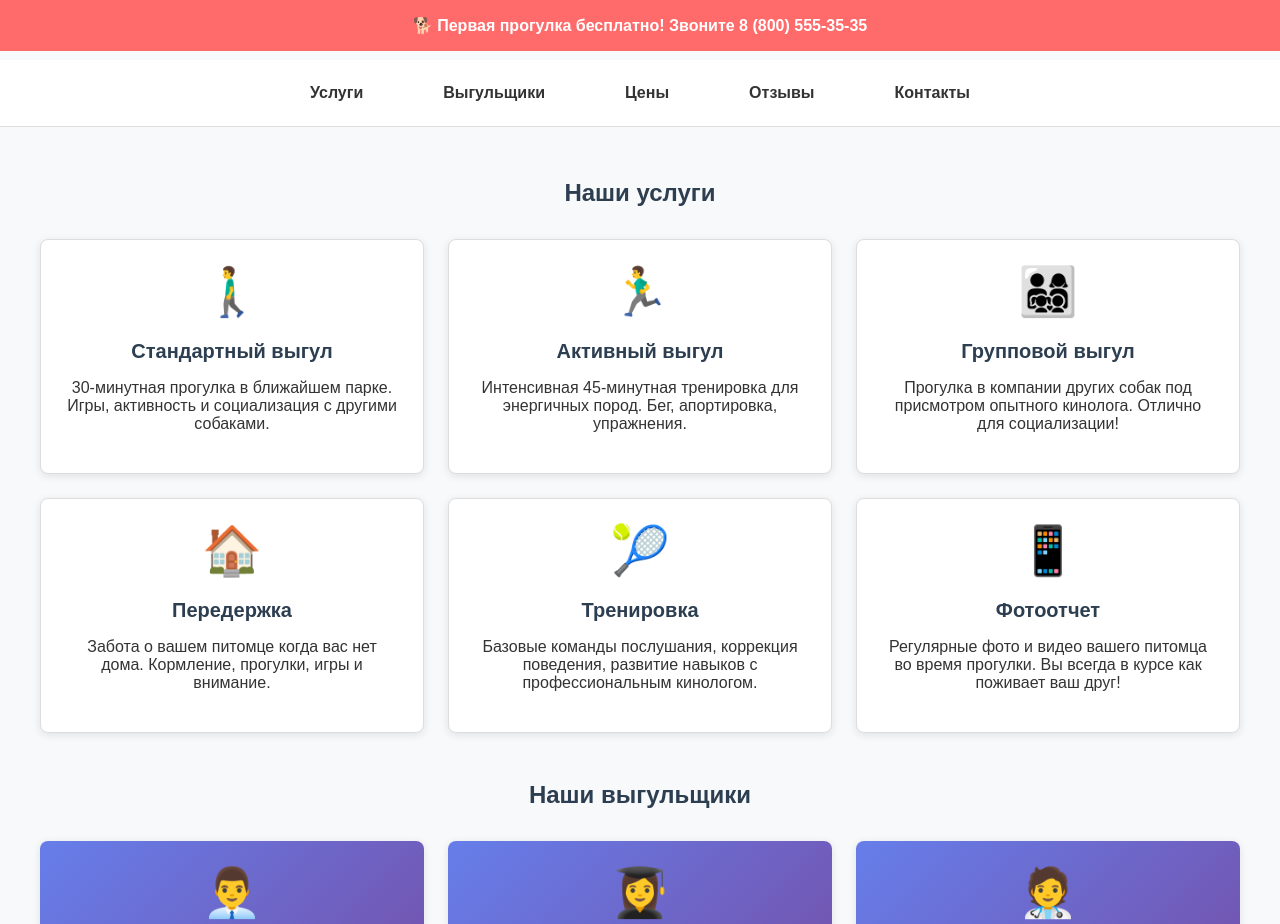
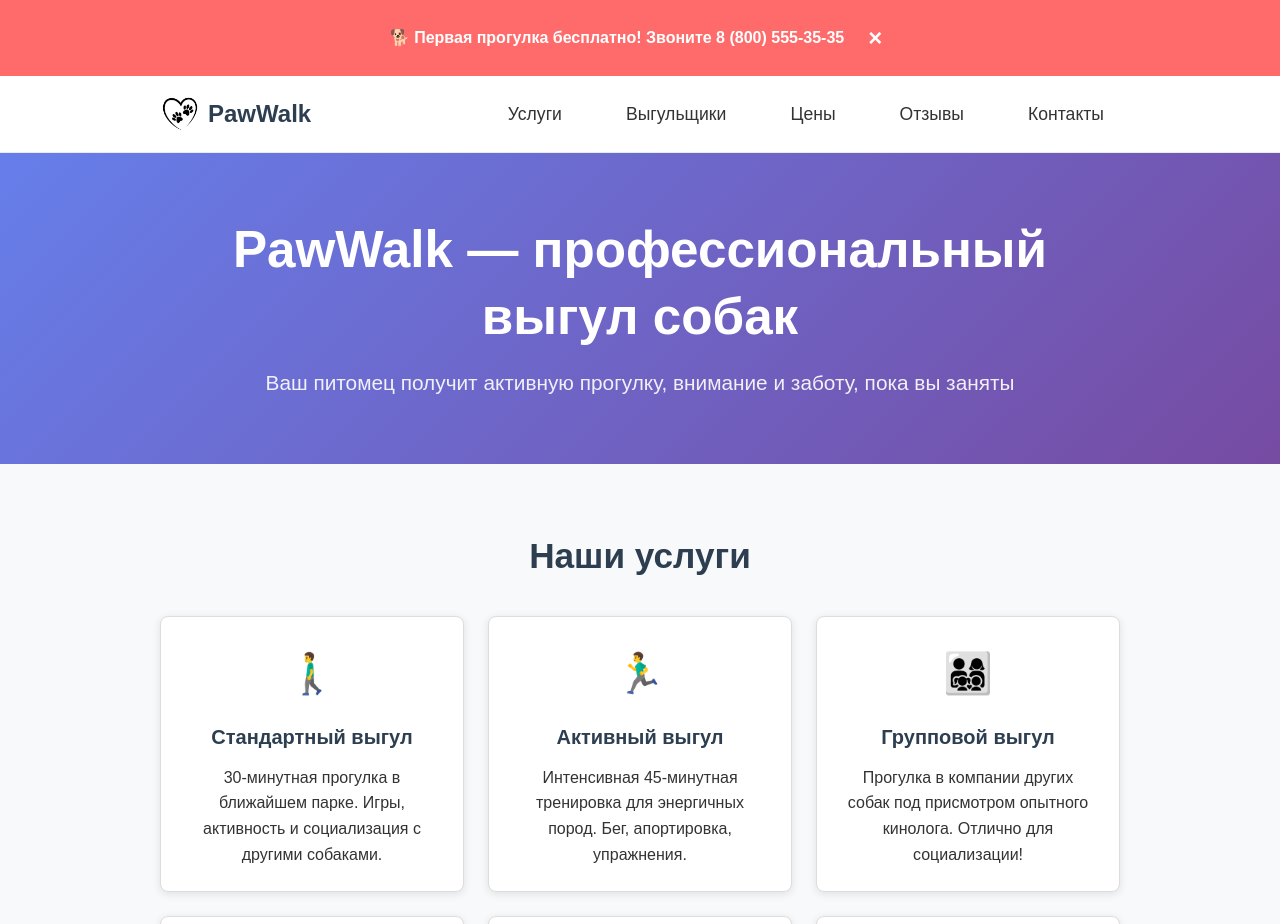
Before and after one commit to neShali/web-course, a plain HTML site: page landing.html in a window 1280 px wide. Shown: the top 924 px of the page. Drawn offline with Linux system fonts and the light colour scheme.

Commit message:
add responsive

```diff
--- /dev/null
+++ b/css/responsive.css
@@ -0,0 +1,458 @@
+* {
+  margin: 0;
+  padding: 0;
+  box-sizing: border-box;
+}
+
+html {
+  scroll-behavior: smooth;
+}
+
+body {
+  font-family: Arial, sans-serif;
+  font-size: 1rem;
+  line-height: 1.6;
+  color: #333;
+  background-color: #fff;
+}
+
+.container {
+  width: 90%;
+  max-width: 1200px;
+  margin: 0 auto;
+  padding: 0 1rem;
+}
+
+.banner-toggle,
+.burger-toggle {
+  display: none;
+}
+
+.banner {
+  background: #ff6b6b;
+  color: white;
+  text-align: center;
+  padding: 0.75rem;
+  font-weight: bold;
+  font-size: 0.9rem;
+  position: relative;
+  display: flex;
+  justify-content: center;
+  align-items: center;
+  gap: 1rem;
+}
+
+.banner-close {
+  cursor: pointer;
+  font-size: 1.5rem;
+  font-weight: bold;
+  padding: 0 0.5rem;
+  min-height: 44px;
+  display: flex;
+  align-items: center;
+  justify-content: center;
+}
+
+.banner-toggle:not(:checked) + .banner {
+  display: none;
+}
+
+.header {
+  background: white;
+  border-bottom: 1px solid #e9ecef;
+  position: sticky;
+  top: 0;
+  z-index: 100;
+}
+
+.header-content {
+  display: flex;
+  justify-content: space-between;
+  align-items: center;
+  padding: 1rem 0;
+}
+
+.logo {
+  display: flex;
+  align-items: center;
+  gap: 0.5rem;
+  font-size: 1.3rem;
+  font-weight: bold;
+  color: #2c3e50;
+}
+
+.logo-img {
+  width: 32px;
+  height: 32px;
+  object-fit: contain;
+}
+
+.logo-text {
+  font-size: 1.3rem;
+  font-weight: bold;
+}
+
+.nav {
+  position: absolute;
+  top: 100%;
+  left: 0;
+  right: 0;
+  background: white;
+  border-bottom: 1px solid #e9ecef;
+  transform: translateY(-100%);
+  opacity: 0;
+  visibility: hidden;
+  transition: all 0.3s ease;
+}
+
+.nav-menu {
+  display: flex;
+  flex-direction: column;
+  list-style: none;
+  padding: 1rem 0;
+}
+
+.nav-menu a {
+  text-decoration: none;
+  color: #333;
+  font-weight: 500;
+  padding: 1rem 1.5rem;
+  display: block;
+  transition: background-color 0.3s;
+  border-bottom: 1px solid #f8f9fa;
+}
+
+.nav-menu a:hover {
+  background-color: #e9ecef;
+}
+
+.burger-menu {
+  display: flex;
+  flex-direction: column;
+  gap: 4px;
+  cursor: pointer;
+  padding: 0.5rem;
+  z-index: 101;
+  position: relative;
+  width: 30px;
+  height: 30px;
+}
+
+.burger-menu span {
+  width: 25px;
+  height: 3px;
+  background: #333;
+  transition: all 0.3s ease;
+  position: absolute;
+  left: 2px;
+}
+
+.burger-menu span:nth-child(1) {
+  top: 8px;
+}
+
+.burger-menu span:nth-child(2) {
+  top: 14px;
+}
+
+.burger-menu span:nth-child(3) {
+  top: 20px;
+}
+
+.burger-toggle:checked ~ .nav {
+  transform: translateY(0);
+  opacity: 1;
+  visibility: visible;
+}
+
+.burger-toggle:checked + .burger-menu span:nth-child(1) {
+  transform: rotate(45deg);
+  top: 14px;
+}
+
+.burger-toggle:checked + .burger-menu span:nth-child(2) {
+  opacity: 0;
+}
+
+.burger-toggle:checked + .burger-menu span:nth-child(3) {
+  transform: rotate(-45deg);
+  top: 14px;
+}
+
+.promo {
+  background: linear-gradient(135deg, #667eea 0%, #764ba2 100%);
+  color: white;
+  text-align: center;
+  padding: 2rem 0;
+}
+
+.promo-title {
+  font-size: 1.8rem;
+  margin-bottom: 1rem;
+  line-height: 1.3;
+}
+
+.promo-subtitle {
+  font-size: 1.1rem;
+  opacity: 0.9;
+}
+
+.section {
+  padding: 2rem 0;
+}
+
+.section:nth-child(even) {
+  background: #f8f9fa;
+}
+
+.section-title {
+  text-align: center;
+  font-size: 1.8rem;
+  margin-bottom: 2rem;
+  color: #2c3e50;
+}
+
+.cards-container {
+  display: flex;
+  flex-direction: column;
+  gap: 1.5rem;
+}
+
+.card {
+  background: white;
+  border: 1px solid #ddd;
+  border-radius: 8px;
+  padding: 1.5rem;
+  box-shadow: 0 2px 8px rgba(0, 0, 0, 0.1);
+  text-align: center;
+  transition: transform 0.3s, box-shadow 0.3s;
+}
+
+.card:hover {
+  transform: scale(1.01);
+  box-shadow: 0 4px 15px rgba(0, 0, 0, 0.15);
+}
+
+.icon {
+  font-size: 2.5rem;
+  margin-bottom: 1rem;
+}
+
+.card h3 {
+  font-size: 1.25rem;
+  margin-bottom: 0.75rem;
+  color: #2c3e50;
+}
+
+.walker-card {
+  background: linear-gradient(135deg, #667eea 0%, #764ba2 100%);
+  color: white;
+  border: none;
+}
+
+.walker-card h3 {
+  color: white;
+}
+
+.reviews-container {
+  display: flex;
+  flex-direction: column;
+  gap: 1.5rem;
+}
+
+.review-card {
+  background: white;
+  padding: 1.5rem;
+  border-radius: 8px;
+  border-left: 4px solid #667eea;
+  box-shadow: 0 2px 8px rgba(0, 0, 0, 0.1);
+}
+
+.review-card p {
+  font-style: italic;
+  margin-bottom: 1rem;
+}
+
+.review-card span {
+  font-weight: bold;
+  color: #666;
+}
+
+.footer {
+  background: #2c3e50;
+  color: white;
+  padding: 2rem 0 1rem;
+}
+
+.footer-content {
+  display: flex;
+  flex-direction: column;
+  gap: 2rem;
+  margin-bottom: 2rem;
+}
+
+.footer-info h3 {
+  margin-bottom: 0.5rem;
+  color: #667eea;
+}
+
+.footer-contacts h4 {
+  margin-bottom: 1rem;
+}
+
+.footer-contacts a {
+  color: #fff;
+  text-decoration: none;
+}
+
+.footer-contacts a:hover {
+  text-decoration: underline;
+}
+
+.footer-bottom {
+  border-top: 1px solid #4a6572;
+  padding-top: 1rem;
+  text-align: center;
+  color: #bdc3c7;
+}
+
+@media (min-width: 768px) {
+  .container {
+    width: 85%;
+  }
+
+  .banner {
+    font-size: 1rem;
+    padding: 1rem;
+  }
+
+  .burger-menu {
+    display: none;
+  }
+
+  .nav {
+    position: static;
+    transform: none;
+    opacity: 1;
+    visibility: visible;
+    background: transparent;
+    border: none;
+  }
+
+  .nav-menu {
+    flex-direction: row;
+    padding: 0;
+    gap: 1rem;
+  }
+
+  .nav-menu a {
+    padding: 0.5rem 1rem;
+    border: none;
+    border-radius: 4px;
+  }
+
+  .logo {
+    font-size: 1.5rem;
+  }
+
+  .logo-img {
+    width: 40px;
+    height: 40px;
+  }
+
+  .logo-text {
+    font-size: 1.5rem;
+  }
+
+  .promo {
+    padding: 3rem 0;
+  }
+
+  .promo-title {
+    font-size: 2.2rem;
+  }
+
+  .section {
+    padding: 3rem 0;
+  }
+
+  .cards-container {
+    flex-direction: row;
+    flex-wrap: wrap;
+    justify-content: center;
+  }
+
+  .card {
+    flex: 1 1 calc(50% - 1.5rem);
+    min-width: 250px;
+  }
+
+  .reviews-container {
+    flex-direction: row;
+  }
+
+  .review-card {
+    flex: 1;
+  }
+
+  .footer-content {
+    flex-direction: row;
+    justify-content: space-between;
+  }
+}
+
+@media (min-width: 1024px) {
+  .container {
+    width: 80%;
+    padding: 0 2rem;
+  }
+
+  .promo {
+    padding: 4rem 0;
+  }
+
+  .promo-title {
+    font-size: 2.8rem;
+  }
+
+  .promo-subtitle {
+    font-size: 1.3rem;
+  }
+  .section-title {
+    font-size: 2.2rem;
+  }
+
+  .section {
+    padding: 4rem 0;
+  }
+
+  .card {
+    flex: 1 1 calc(33.333% - 1.5rem);
+  }
+
+  .nav-menu {
+    gap: 2rem;
+  }
+
+  .nav-menu a {
+    font-size: 1.1rem;
+  }
+
+  .footer {
+    padding: 3rem 0 1.5rem;
+  }
+}
+
+@media (min-width: 1200px) {
+  .promo-title {
+    font-size: 3.2rem;
+  }
+
+  .container {
+    max-width: 1200px;
+  }
+
+  .card {
+    flex: 1 1 calc(25% - 1.5rem);
+  }
+}
--- a/landing.html
+++ b/landing.html
@@ -4,16 +4,36 @@
     <meta charset="UTF-8" />
     <meta name="viewport" content="width=device-width, initial-scale=1.0" />
     <title>PawWalk - Наши услуги</title>
-    <link rel="stylesheet" href="css/flex-styles.css" />
+    <link rel="stylesheet" href="css/responsive.css" />
   </head>
   <body>
-    <!-- Баннер-уведомление -->
+    <input type="checkbox" id="banner-toggle" class="banner-toggle" checked />
     <div class="banner">
-      🐕 Первая прогулка бесплатно! Звоните 8 (800) 555-35-35
+      <span class="banner-text"
+        >🐕 Первая прогулка бесплатно! Звоните 8 (800) 555-35-35</span
+      >
+      <label for="banner-toggle" class="banner-close">×</label>
+    </div>
+    <header class="header">
+      <div class="container">
+        <div class="header-content">
+          <div class="logo">
+            <img
+              src="img/logo.png"
+              alt="Логотип PawWalk: след лапы и собака"
+              class="logo-img"
+            />
+            <span class="logo-text">PawWalk</span>
           </div>
 
-    <header>
-      <nav>
+          <input type="checkbox" id="burger-toggle" class="burger-toggle" />
+          <label for="burger-toggle" class="burger-menu">
+            <span></span>
+            <span></span>
+            <span></span>
+          </label>
+
+          <nav class="nav">
             <ul class="nav-menu">
               <li><a href="#services">Услуги</a></li>
               <li><a href="#walkers">Выгульщики</a></li>
@@ -22,13 +42,25 @@
               <li><a href="#contacts">Контакты</a></li>
             </ul>
           </nav>
+        </div>
+      </div>
     </header>
 
-    <main>
-      <section id="services">
-        <h2>Наши услуги</h2>
+    <main class="main">
+      <section class="promo">
+        <div class="container">
+          <h1 class="promo-title">PawWalk — профессиональный выгул собак</h1>
+          <p class="promo-subtitle">
+            Ваш питомец получит активную прогулку, внимание и заботу, пока вы
+            заняты
+          </p>
+        </div>
+      </section>
+
+      <section id="services" class="section">
+        <div class="container">
+          <h2 class="section-title">Наши услуги</h2>
           <div class="cards-container">
-          <!-- Карточка 1 -->
             <div class="card">
               <div class="icon">🚶‍♂️</div>
               <h3>Стандартный выгул</h3>
@@ -38,7 +70,6 @@
               </p>
             </div>
 
-          <!-- Карточка 2 -->
             <div class="card">
               <div class="icon">🏃‍♂️</div>
               <h3>Активный выгул</h3>
@@ -48,17 +79,15 @@
               </p>
             </div>
 
-          <!-- Карточка 3 -->
             <div class="card">
               <div class="icon">👨‍👩‍👧‍👦</div>
               <h3>Групповой выгул</h3>
               <p>
-              Прогулка в компании других собак под присмотром опытного кинолога.
-              Отлично для социализации!
+                Прогулка в компании других собак под присмотром опытного
+                кинолога. Отлично для социализации!
               </p>
             </div>
 
-          <!-- Карточка 4 -->
             <div class="card">
               <div class="icon">🏠</div>
               <h3>Передержка</h3>
@@ -68,17 +97,15 @@
               </p>
             </div>
 
-          <!-- Карточка 5 -->
             <div class="card">
               <div class="icon">🎾</div>
               <h3>Тренировка</h3>
               <p>
-              Базовые команды послушания, коррекция поведения, развитие навыков
-              с профессиональным кинологом.
+                Базовые команды послушания, коррекция поведения, развитие
+                навыков с профессиональным кинологом.
               </p>
             </div>
 
-          <!-- Карточка 6 -->
             <div class="card">
               <div class="icon">📱</div>
               <h3>Фотоотчет</h3>
@@ -88,22 +115,22 @@
               </p>
             </div>
           </div>
+        </div>
       </section>
 
-      <section id="walkers">
-        <h2>Наши выгульщики</h2>
+      <section id="walkers" class="section">
+        <div class="container">
+          <h2 class="section-title">Наши выгульщики</h2>
           <div class="cards-container">
-          <!-- Выгульщик 1 -->
             <div class="card walker-card">
               <div class="icon">👨‍💼</div>
               <h3>Алексей Петров</h3>
               <p>
-              Опыт: 5 лет. Специализация: крупные породы, спортивные тренировки.
-              Образование: кинологический колледж.
+                Опыт: 5 лет. Специализация: крупные породы, спортивные
+                тренировки. Образование: кинологический колледж.
               </p>
             </div>
 
-          <!-- Выгульщик 2 -->
             <div class="card walker-card">
               <div class="icon">👩‍🎓</div>
               <h3>Мария Сидорова</h3>
@@ -113,21 +140,59 @@
               </p>
             </div>
 
-          <!-- Выгульщик 3 -->
             <div class="card walker-card">
               <div class="icon">🧑‍⚕️</div>
               <h3>Дмитрий Козлов</h3>
               <p>
-              Опыт: 7 лет. Специализация: пожилые собаки, собаки с особенностями
-              здоровья. Ветеринарное образование.
+                Опыт: 7 лет. Специализация: пожилые собаки, собаки с
+                особенностями здоровья. Ветеринарное образование.
               </p>
+            </div>
+          </div>
+        </div>
+      </section>
+
+      <section id="reviews" class="section">
+        <div class="container">
+          <h2 class="section-title">Отзывы клиентов</h2>
+          <div class="reviews-container">
+            <div class="review-card">
+              <p>
+                "Алексей выгуливает нашего лабрадора уже полгода. Собака всегда
+                возвращается счастливая и уставшая!"
+              </p>
+              <span>- Анна, владелец лабрадора</span>
+            </div>
+            <div class="review-card">
+              <p>
+                "Мария - настоящий профессионал! Наш щенок йоркширского терьера
+                в восторге от прогулок."
+              </p>
+              <span>- Михаил, владелец йорка</span>
+            </div>
           </div>
         </div>
       </section>
     </main>
 
-    <footer>
+    <footer id="contacts" class="footer">
+      <div class="container">
+        <div class="footer-content">
+          <div class="footer-info">
+            <h3>PawWalk</h3>
+            <p>Профессиональный выгул собак с 2020 года</p>
+          </div>
+          <div class="footer-contacts">
+            <h4>Контакты</h4>
+            <p>📞 <a href="tel:+78005553535">8 (800) 555-35-35</a></p>
+            <p>✉️ <a href="mailto:hello@pawwalk.ru">hello@pawwalk.ru</a></p>
+            <p>📍 Москва, ул. Собачья, д. 5</p>
+          </div>
+        </div>
+        <div class="footer-bottom">
           <p>&copy; 2024 PawWalk. Все права защищены.</p>
+        </div>
+      </div>
     </footer>
   </body>
 </html>
```
Lines whose indentation alone changed are shown as unchanged.
